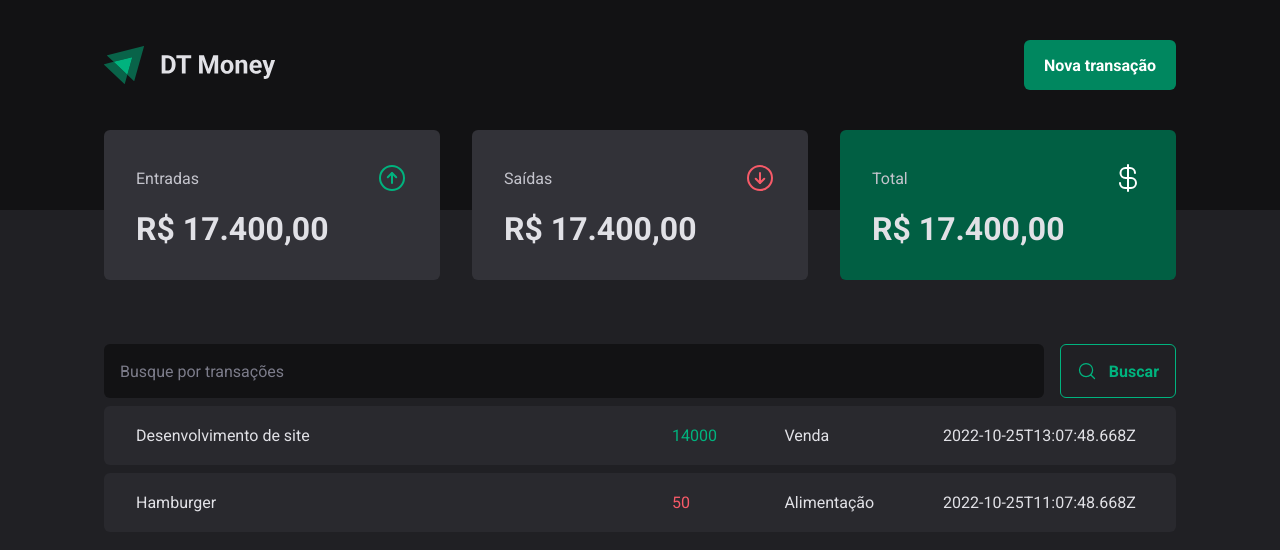
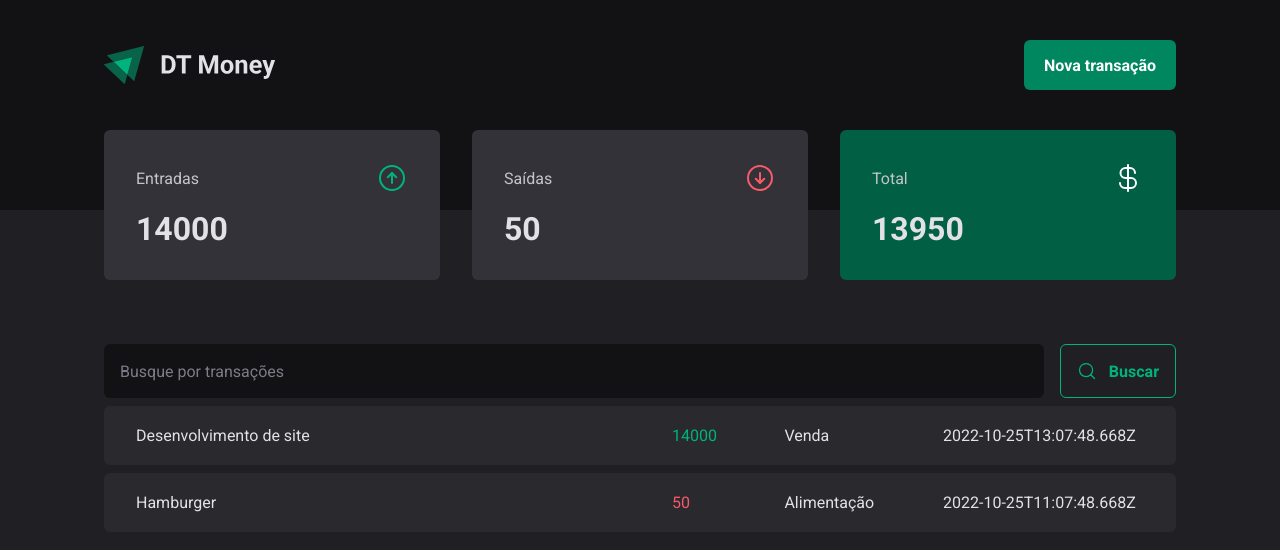
Before and after one commit to TheHumphrey/dt-money, a React (Vite) app: page / in a window 1280 px wide. Shown: the top 550 px of the page. Built offline with nearby package versions, Linux system fonts and the light colour scheme; data requests are answered from the project's data file.

Commit message:
feat: created reduce for summary

```diff
--- a/src/components/Summary/Summary.tsx
+++ b/src/components/Summary/Summary.tsx
@@ -1,7 +1,30 @@
 import { SummaryCard, SummaryContainer } from './style'
 import { ArrowCircleDown, ArrowCircleUp, CurrencyDollar } from 'phosphor-react'
+import { TransactionContext } from '../../contexts/TransactionsContext'
+import { useContext } from 'react'
 
 export const Summary = () => {
+  const { transactions } = useContext(TransactionContext)
+
+  const summary = transactions.reduce(
+    (acc, transaction) => {
+      if (transaction.type === 'income') {
+        acc.income += transaction.price
+        acc.total += transaction.price
+      } else {
+        acc.outcome += transaction.price
+        acc.total -= transaction.price
+      }
+
+      return acc
+    },
+    {
+      income: 0,
+      outcome: 0,
+      total: 0,
+    },
+  )
+
   return (
     <SummaryContainer>
       <SummaryCard>
@@ -11,7 +34,7 @@
           <ArrowCircleUp size={32} color="#00b37e" />
         </header>
 
-        <strong>R$ 17.400,00</strong>
+        <strong>{summary.income}</strong>
       </SummaryCard>
 
       <SummaryCard>
@@ -21,7 +44,7 @@
           <ArrowCircleDown size={32} color="#F75a68" />
         </header>
 
-        <strong>R$ 17.400,00</strong>
+        <strong>{summary.outcome}</strong>
       </SummaryCard>
 
       <SummaryCard variant="green">
@@ -31,7 +54,7 @@
           <CurrencyDollar size={32} color="#FFF" />
         </header>
 
-        <strong>R$ 17.400,00</strong>
+        <strong>{summary.total}</strong>
       </SummaryCard>
     </SummaryContainer>
   )
```
